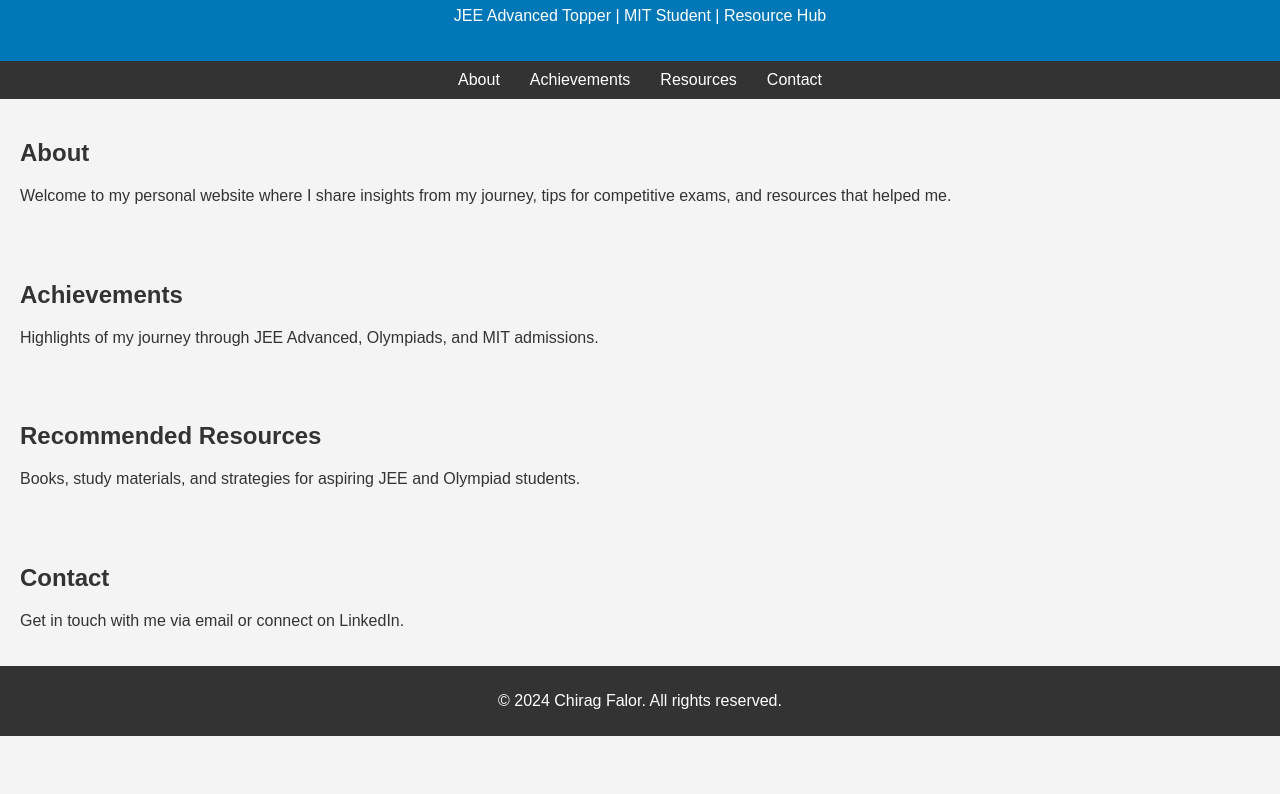
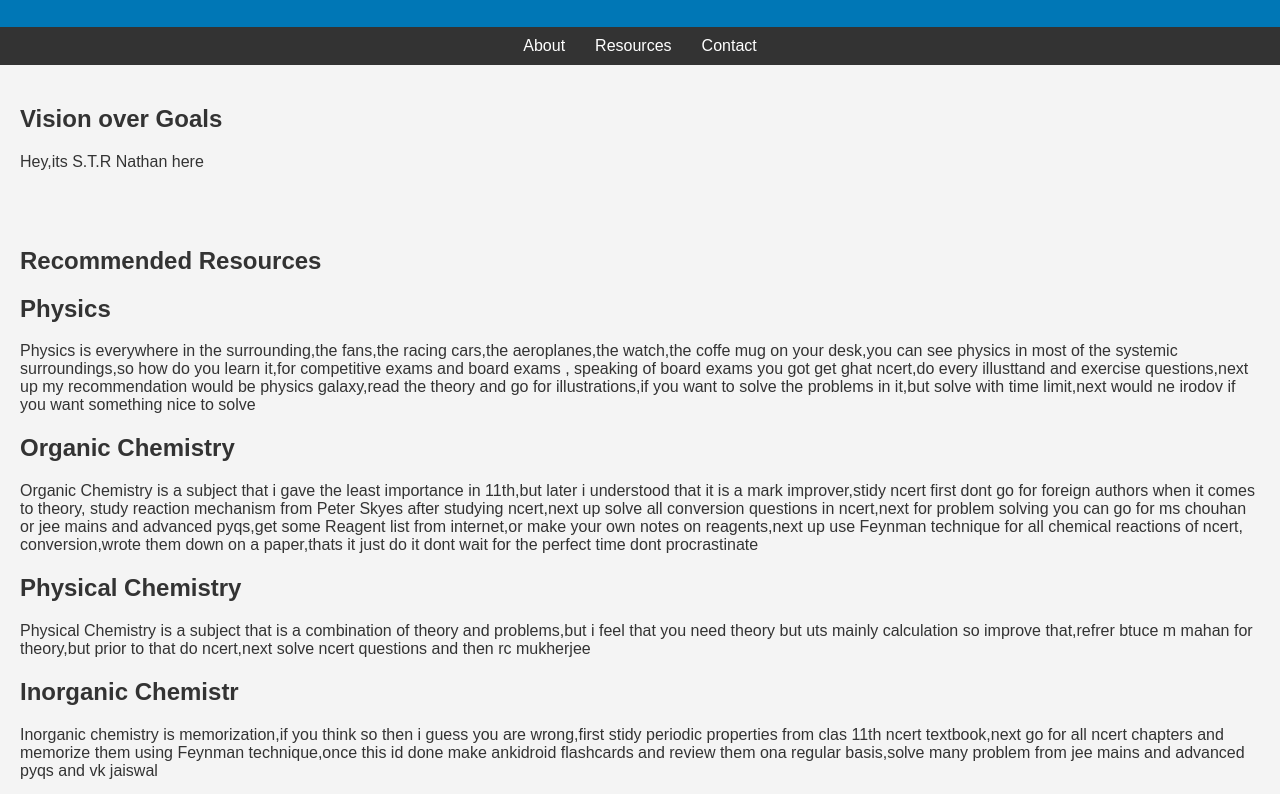
Before and after one commit to Thanmay-Rooba-Nathan/Jee, a plain HTML site: page index.html in a window 1280 px wide. Shown: the part 93-887 px from the top of the page. Before the commit the page ends 829 px from the top, so only its background shows below. Drawn offline with Linux system fonts and the light colour scheme.

Commit message:
Update index.html

```diff
--- a/index.html
+++ b/index.html
@@ -3,7 +3,7 @@
 <head>
     <meta charset="UTF-8">
     <meta name="viewport" content="width=device-width, initial-scale=1.0">
-    <title>Chirag Falor</title>
+    <title>Thanmay Rooba Nathan</title>
     <style>
         body {
             font-family: Arial, sans-serif;
@@ -43,39 +43,42 @@
 <body>
 
 <header>
-    <h1>Chirag Falor</h1>
-    <p>JEE Advanced Topper | MIT Student | Resource Hub</p>
+    <h1>S.T.R Nathan</h1>
 </header>
 
 <nav>
     <a href="#about">About</a>
-    <a href="#achievements">Achievements</a>
     <a href="#resources">Resources</a>
     <a href="#contact">Contact</a>
 </nav>
 
 <section id="about">
-    <h2>About</h2>
-    <p>Welcome to my personal website where I share insights from my journey, tips for competitive exams, and resources that helped me.</p>
-</section>
-
-<section id="achievements">
-    <h2>Achievements</h2>
-    <p>Highlights of my journey through JEE Advanced, Olympiads, and MIT admissions.</p>
+    <h2>Vision over Goals</h2>
+    <p>Hey,its S.T.R Nathan here</p>
 </section>
 
 <section id="resources">
     <h2>Recommended Resources</h2>
-    <p>Books, study materials, and strategies for aspiring JEE and Olympiad students.</p>
+    <h1>Physics </h1>
+    <p>Physics is everywhere in the surrounding,the fans,the racing cars,the aeroplanes,the watch,the coffe mug on your desk,you can see physics in most of the systemic surroundings,so how do you learn it,for competitive exams and board exams
+   , speaking of board exams you got get ghat ncert,do every illusttand and exercise questions,next up my recommendation would be physics galaxy,read the theory and go for illustrations,if you want to solve the problems in it,but solve with time limit,next would ne irodov if you want something nice to solve</p>
+    <h1>Organic Chemistry</h1>
+    <p>Organic Chemistry is a subject that i gave the least importance in 11th,but later i understood that it is a mark improver,stidy ncert first dont go for foreign authors when it comes to theory, study reaction mechanism from Peter Skyes after studying ncert,next up solve all conversion questions in ncert,next for problem solving you can go for ms chouhan or jee mains and advanced pyqs,get some Reagent list from internet,or make your own notes on reagents,next up use Feynman technique for all chemical reactions of ncert, conversion,wrote them down on a paper,thats it just do it dont wait for the perfect time dont procrastinate</p>
+    <h1>Physical Chemistry</h1>
+    <p>Physical Chemistry is a subject that is a combination of theory and problems,but i feel that you need theory but uts mainly calculation so improve that,refrer btuce m mahan for theory,but prior to that do ncert,next solve ncert questions and then rc mukherjee</p>
+    <h1>Inorganic Chemistr</h1>
+    <p>Inorganic chemistry is memorization,if you think so then i guess you are wrong,first stidy periodic properties from clas 11th ncert textbook,next go for all ncert chapters and memorize them using Feynman technique,once this id done make ankidroid flashcards and review them ona regular basis,solve many problem from jee mains and advanced pyqs and vk jaiswal </p>
+    <h1>Mathematics</h1>
+    <p>Mathematics is about the concept and pronlem solving,just solve as many problems as you can from any standard reference book</p>
 </section>
 
 <section id="contact">
     <h2>Contact</h2>
-    <p>Get in touch with me via email or connect on LinkedIn.</p>
+    <p>Get in touch with me via email thanmayroobanathans@gmail.com</p>
 </section>
 
 <footer>
-    <p>&copy; 2024 Chirag Falor. All rights reserved.</p>
+    <p>&copy; 2024 S.Thanmay Rooba Nathan. All Righs Reserved.</p>
 </footer>
 
 </body>
```
